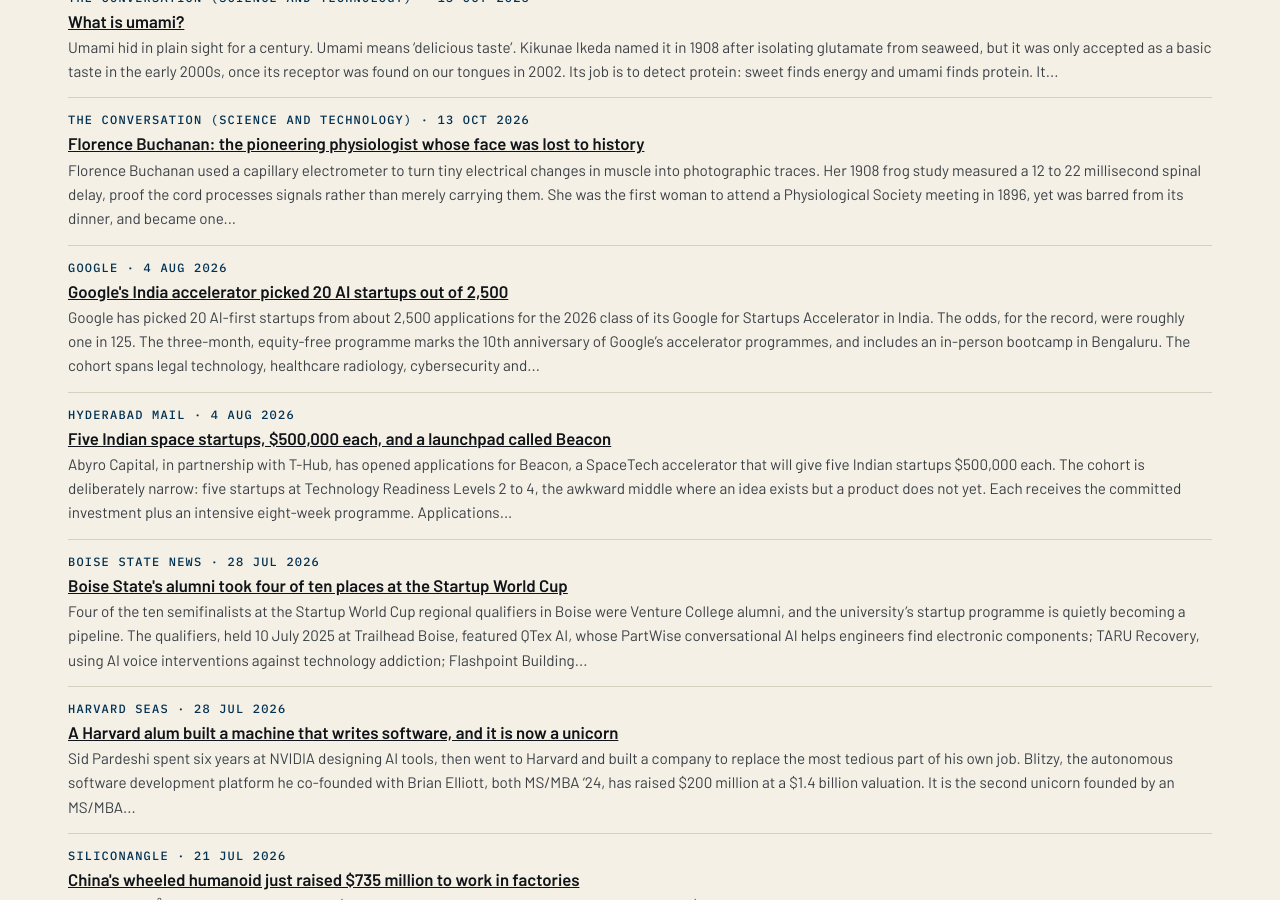
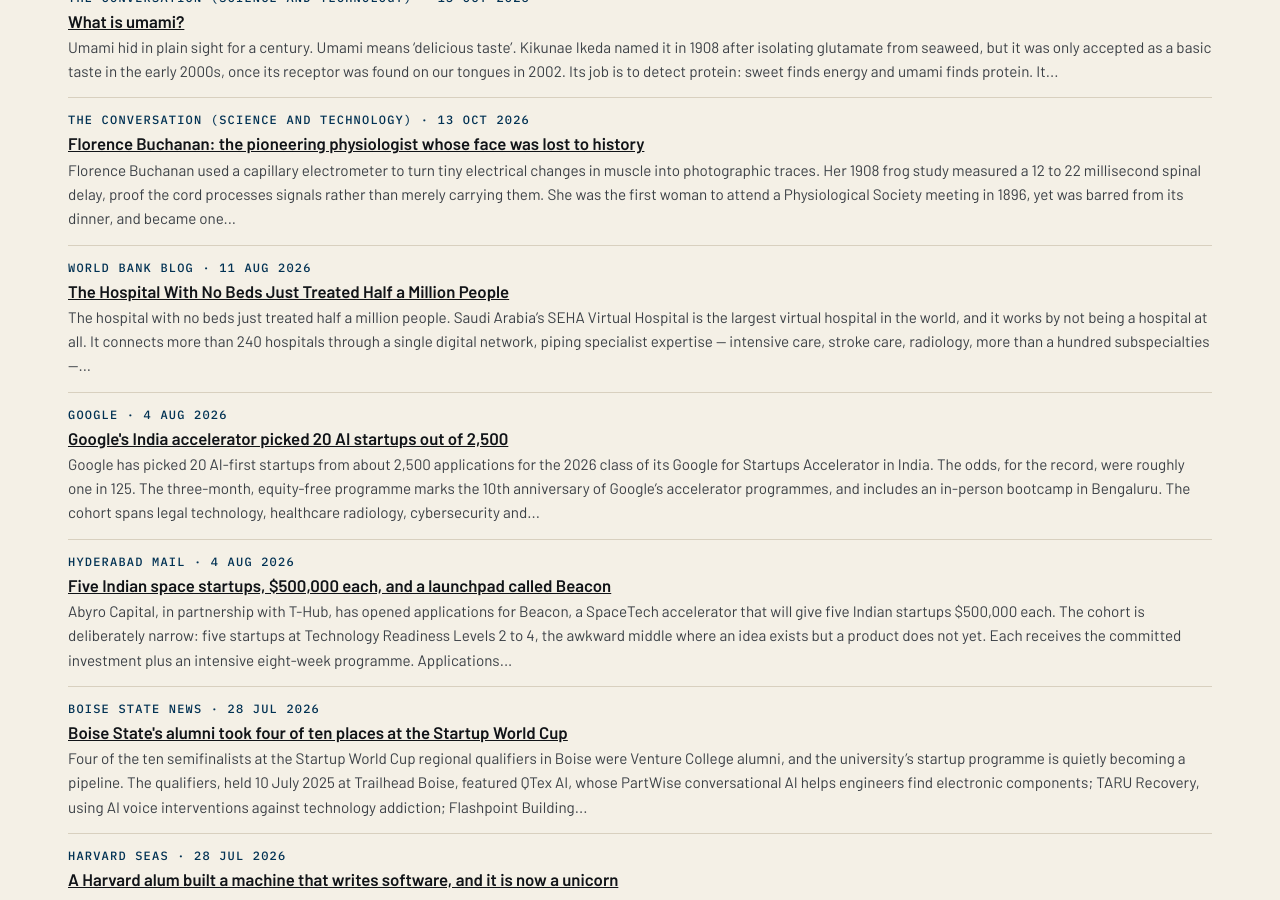
Before and after one commit to katz-news/katz.news, a Jekyll site: the page built from briefs/index.html, in a window 1280 px wide and 900 px high, scrolled down 14549 px. Built offline with Jekyll 4.4.1, drawn with Linux system fonts in a browser that asks for light colours.

Commit message:
Publish 2026-11-06

```diff
--- a/_data/build.yml
+++ b/_data/build.yml
@@ -1 +1 @@
-published_at: 2026-11-06T20:00:07Z
+published_at: 2026-11-06T20:01:05Z
--- /dev/null
+++ b/_posts/briefs/2026-11-06-the-hospital-with-no-beds-just-treated-half-a-million-people.md
@@ -0,0 +1,15 @@
+---
+published: true
+title: The Hospital With No Beds Just Treated Half a Million People
+date: 2026-08-11
+section: science
+source_name: World Bank blog
+source_url: https://blogs.worldbank.org/en/voices/scaling-up-digital-healthcare
+---
+The hospital with no beds just treated half a million people.
+
+Saudi Arabia's SEHA Virtual Hospital is the largest virtual hospital in the world, and it works by not being a hospital at all. It connects more than 240 hospitals through a single digital network, piping specialist expertise — intensive care, stroke care, radiology, more than a hundred subspecialties — into clinics that would otherwise wait weeks for a consultant. The World Bank, which highlighted SEHA in August as a model for digital healthcare, puts its reach at more than 597,000 people a year.
+
+The numbers are the argument. Remote monitoring and teleconsultations have cut hospital visits by 35% among elderly and chronic patients. Stroke care arrives faster; heart-failure stays have shortened by up to 40%. After the earthquakes in Türkiye and Syria, SEHA even supported the Saudi Red Crescent remotely.
+
+Conclusion: SEHA is not a hospital with a website, but rather a country that learned to practise medicine at a distance — and the distance, it turns out, was the point.
```
